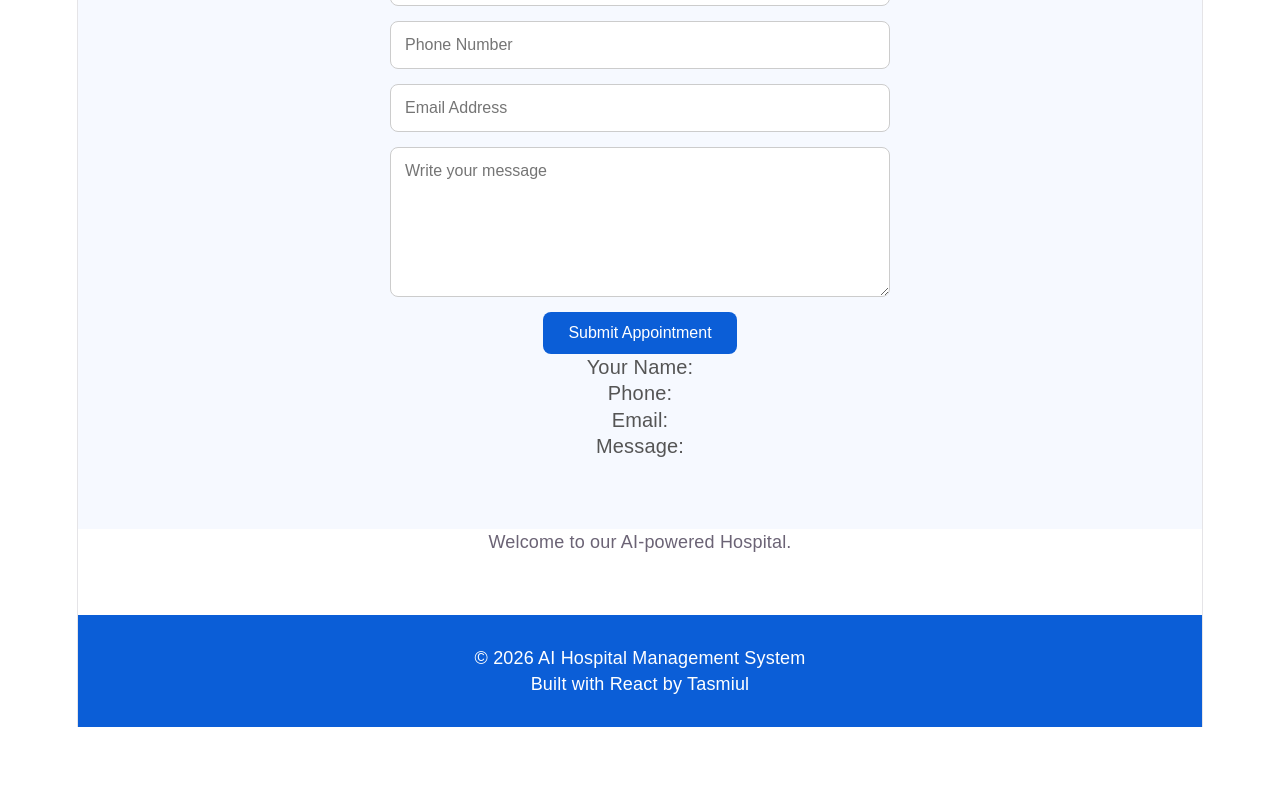
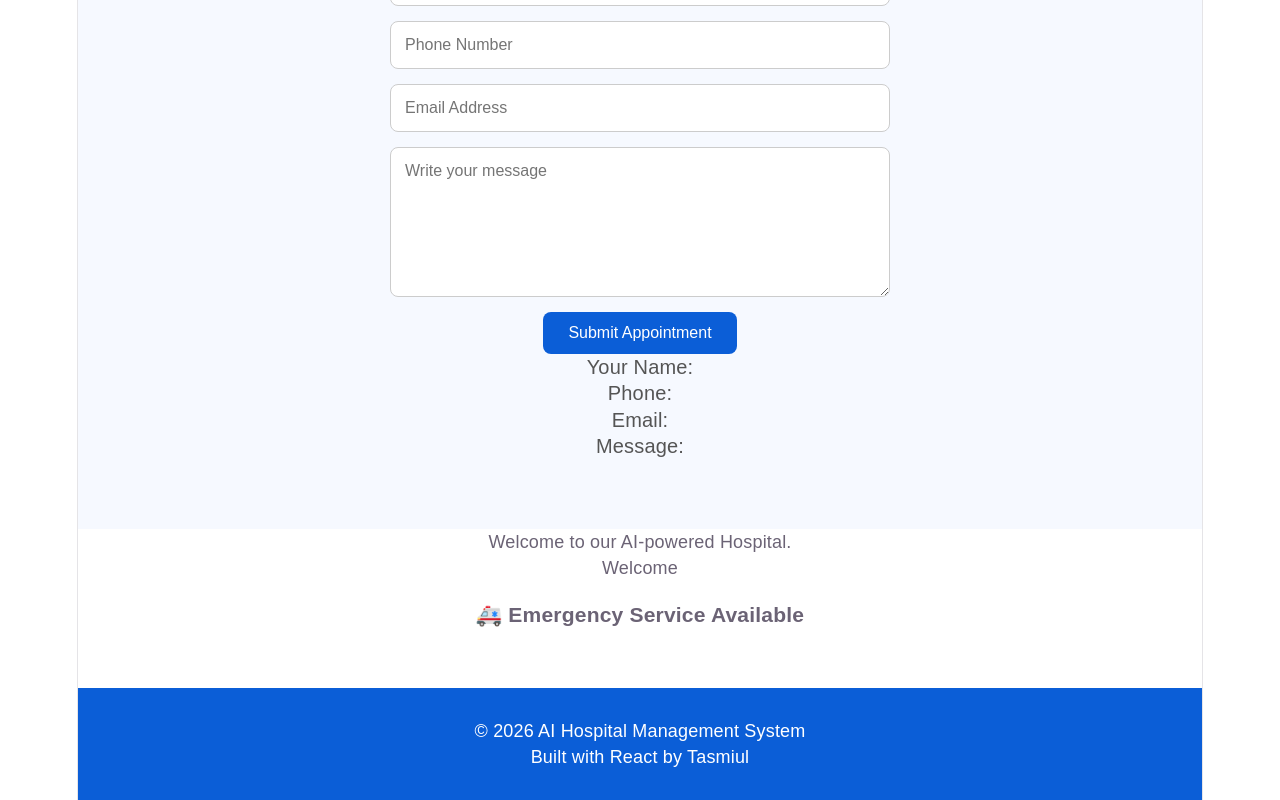
Before and after one commit to tasmiulpbn-cyber/hospital-ai-website, a React (Vite) app in the folder vite-project/: page / in a window 1280 px wide. Shown: the part 1763-2563 px from the top of the page. Before the commit the page ends 2490 px from the top, so only its background shows below. Built offline with nearby package versions, Linux system fonts and the light colour scheme.

Commit message:
ase enter the cfeat: add contact form with validation, handleSubmit, useState, ternary and logical AND ommit message for your changes. Lines starting

```diff
--- a/vite-project/src/App.jsx
+++ b/vite-project/src/App.jsx
@@ -1,3 +1,4 @@
+import LoginStatus from "./components/LoginStatus";
 import Contact from "./components/Contact";
 import Footer from "./components/Footer";
 import Doctors from "./components/Doctors";
@@ -24,6 +25,7 @@ function App() {
       <Doctors />
       <Contact />
       <p>Welcome to our AI-powered Hospital.</p>
+      <LoginStatus />
       <Footer />
     </div>
   );
--- a/vite-project/src/components/Contact.jsx
+++ b/vite-project/src/components/Contact.jsx
@@ -7,6 +7,22 @@ function Contact() {
   const [message, setMessage] = useState("");
 const handleSubmit = (e) => {
   e.preventDefault();
+  if (name.trim() === "") {
+  alert("Please enter your name.");
+  return;
+}
+if (phone.trim() === "") {
+  alert("Please enter your phone number.");
+  return;
+}
+if (email.trim() === "") {
+  alert("Please enter your email address.");
+  return;
+}
+if (message.trim() === "") {
+  alert("Please enter your message.");
+  return;
+}
 
   alert("Appointment Submitted Successfully!");
 
--- /dev/null
+++ b/vite-project/src/components/LoginStatus.jsx
@@ -0,0 +1,16 @@
+function LoginStatus() {
+  const isLogin = true;
+  const emergency = true;
+
+  return (
+    <>
+      <p>
+        {isLogin ? "Welcome" : "Please Login"}
+      </p>
+
+      {emergency && <h3>🚑 Emergency Service Available</h3>}
+    </>
+  );
+}
+
+export default LoginStatus;
```
